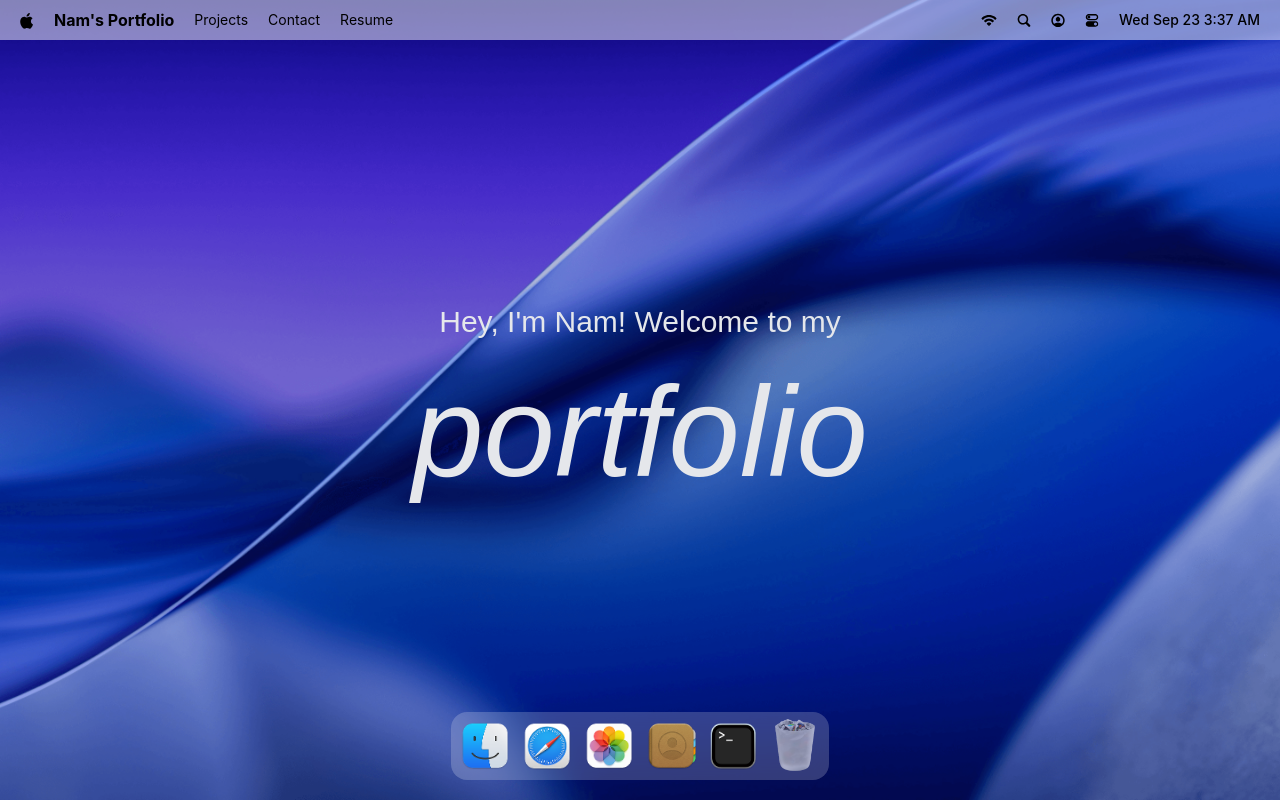
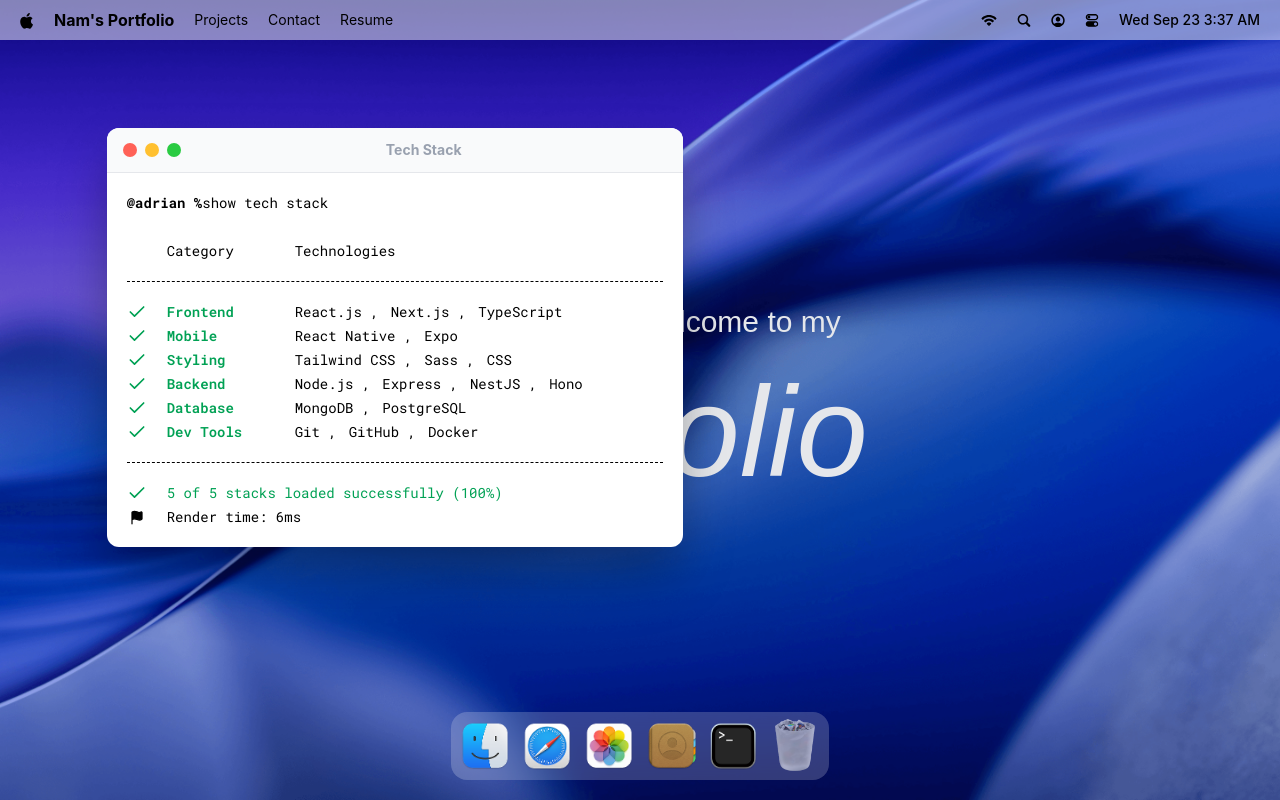
Before and after one commit to nht102522/my_MacOS_portfolio, a React (Vite) app: page / in a window 1280 px wide. Both pictures are taken after a click on the button 733 px from the left and 746 px from the top of the page. Built offline with nearby package versions, Linux system fonts and the light colour scheme; a web font is replaced by a local one.

Commit message:
implement a high order component for managing window states and add the first window - terminal

```diff
--- a/src/App.jsx
+++ b/src/App.jsx
@@ -1,12 +1,16 @@
-import { Navbar, Welcome } from "#components";
-import { Dock } from "#components";
+import { Draggable } from "gsap/all";
+import gsap from "gsap";
 
+import { Navbar, Welcome, Dock } from "#components";
+import Terminal from "#windows";
+gsap.registerPlugin(Draggable);
 const App = () => {
   return (
     <main>
       <Navbar />
       <Welcome />
       <Dock />
+      <Terminal />
     </main>
   );
 };
--- a/src/components/Dock.jsx
+++ b/src/components/Dock.jsx
@@ -3,7 +3,6 @@
 import { useRef } from "react";
 import gsap from "gsap";
 import { Tooltip } from "react-tooltip";
-import { useEffect } from "react";
 import useWindowStore from "#store/window";
 
 const Dock = () => {
@@ -38,7 +37,7 @@
     };
     const resetIcons = () =>
       icons.forEach((icon) =>
-        gsap.to(icon, { scale: 1, y: 0, durantion: 0.3, ease: "power1.out" }),
+        gsap.to(icon, { scale: 1, y: 0, duration: 0.3, ease: "power1.out" }),
       );
     dock.addEventListener("mousemove", handleMouseMove);
     dock.addEventListener("mouseleave", resetIcons);
--- /dev/null
+++ b/src/components/WindowControls.jsx
@@ -0,0 +1,15 @@
+import useWindowStore from "#store/window";
+
+const WindowControls = ({ target }) => {
+  const { closeWindow } = useWindowStore();
+
+  return (
+    <div id="window-controls">
+      <div className="close" onClick={() => closeWindow(target)}></div>
+      <div className="minimize"></div>
+      <div className="maximize"></div>
+    </div>
+  );
+};
+
+export default WindowControls;
--- a/src/components/index.js
+++ b/src/components/index.js
@@ -1,5 +1,5 @@
 import Navbar from "./Navbar";
 import Welcome from "./Welcome";
 import Dock from "./Dock";
-
-export { Navbar, Welcome, Dock };
+import WindowControls from "./WindowControls";
+export { Navbar, Welcome, Dock, WindowControls };
--- /dev/null
+++ b/src/hoc/WindowWrapper.jsx
@@ -0,0 +1,60 @@
+import useWindowStore from "#store/window";
+import { useGSAP } from "@gsap/react";
+import { useLayoutEffect, useRef } from "react";
+import { Draggable } from "gsap/Draggable";
+import gsap from "gsap";
+
+const WindowWrapper = (Component, windowKey) => {
+  const Wrapped = (props) => {
+    const { focusWindow, windows } = useWindowStore();
+    const { isOpen, zIndex } = windows[windowKey];
+    const ref = useRef(null);
+
+    useGSAP(
+      () => {
+        const el = ref.current;
+        if (!el || !isOpen) return;
+
+        el.style.display = "block";
+        const openingAnimation = gsap.fromTo(
+          el,
+          { scale: 0.8, opacity: 0, y: 40 },
+          { scale: 1, opacity: 1, y: 0, duration: 0.5, ease: "power3.out" },
+        );
+
+        const [instance] = Draggable.create(el, {
+          type: "x,y",
+          trigger: el.querySelector("#window-header"),
+          bounds: el.parentElement,
+          zIndexBoost: false,
+          onPressInit: () => openingAnimation.progress(1),
+          onPress: () => focusWindow(windowKey),
+        });
+
+        return () => instance.kill();
+      },
+      { dependencies: [isOpen, focusWindow], revertOnUpdate: true },
+    );
+    useLayoutEffect(() => {
+      const el = ref.current;
+      if (!el) return;
+      el.style.display = isOpen ? "block" : "none";
+    }, [isOpen]);
+    return (
+      <section
+        id={windowKey}
+        ref={ref}
+        style={{ zIndex }}
+        className="absolute"
+        onMouseDown={() => focusWindow(windowKey)}
+      >
+        {isOpen && <Component {...props} />}
+      </section>
+    );
+  };
+  Wrapped.displayName = `WindowWrapper(${Component.displayName || Component.name || "Component"})`;
+  return Wrapped;
+};
+
+export default WindowWrapper;
+//1:45
--- /dev/null
+++ b/src/windows/Terminal.jsx
@@ -0,0 +1,51 @@
+import WindowControls from "#components/WindowControls";
+import { techStack } from "#constants";
+import WindowWrapper from "#hoc/WindowWrapper";
+import { Check, Flag } from "lucide-react";
+
+const Terminal = () => {
+  return (
+    <>
+      <div id="window-header">
+        <WindowControls target="terminal" />
+        <h2>Tech Stack</h2>
+      </div>
+      <div className="techstack">
+        <p>
+          <span className="font-bold">@adrian %</span>
+          show tech stack
+        </p>
+        <div className="label">
+          <p className="w-32">Category</p>
+          <p>Technologies</p>
+        </div>
+        <ul className="content">
+          {techStack.map(({ category, items }) => (
+            <li key={category} className="flex items-center">
+              <Check className="check" size={20} />
+              <h3>{category}</h3>
+              <ul>
+                {items.map((item, i) => (
+                  <li key={i}>
+                    {item} {i < items.length - 1 ? "," : ""}
+                  </li>
+                ))}
+              </ul>
+            </li>
+          ))}
+        </ul>
+        <div className="footnote">
+          <p>
+            <Check size={20} /> 5 of 5 stacks loaded successfully (100%)
+          </p>
+          <p className="text-black">
+            <Flag size={15} fill="black" />
+            Render time: 6ms
+          </p>
+        </div>
+      </div>
+    </>
+  );
+};
+const TerminalWindow = WindowWrapper(Terminal, "terminal");
+export default TerminalWindow;
--- /dev/null
+++ b/src/windows/index.js
@@ -0,0 +1,2 @@
+import Terminal from "./Terminal";
+export default Terminal;
```
